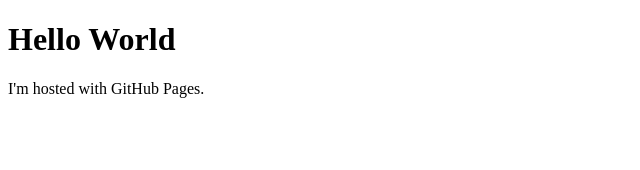
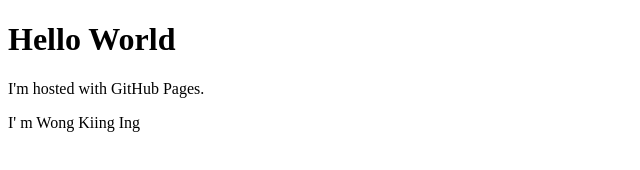
Before and after one commit to kiinging/testing-md, a plain HTML site: page index.html in a window 1280 px wide. Shown: the whole page, without its empty margins (0-640 px from the left). Drawn offline with Linux system fonts and the light colour scheme.

Commit message:
Update index.html

```diff
--- a/index.html
+++ b/index.html
@@ -3,5 +3,6 @@
   <body>
     <h1>Hello World</h1>
     <p>I'm hosted with GitHub Pages.</p>
+    <p>I' m Wong Kiing Ing</p>
   </body>
 </html>
```
